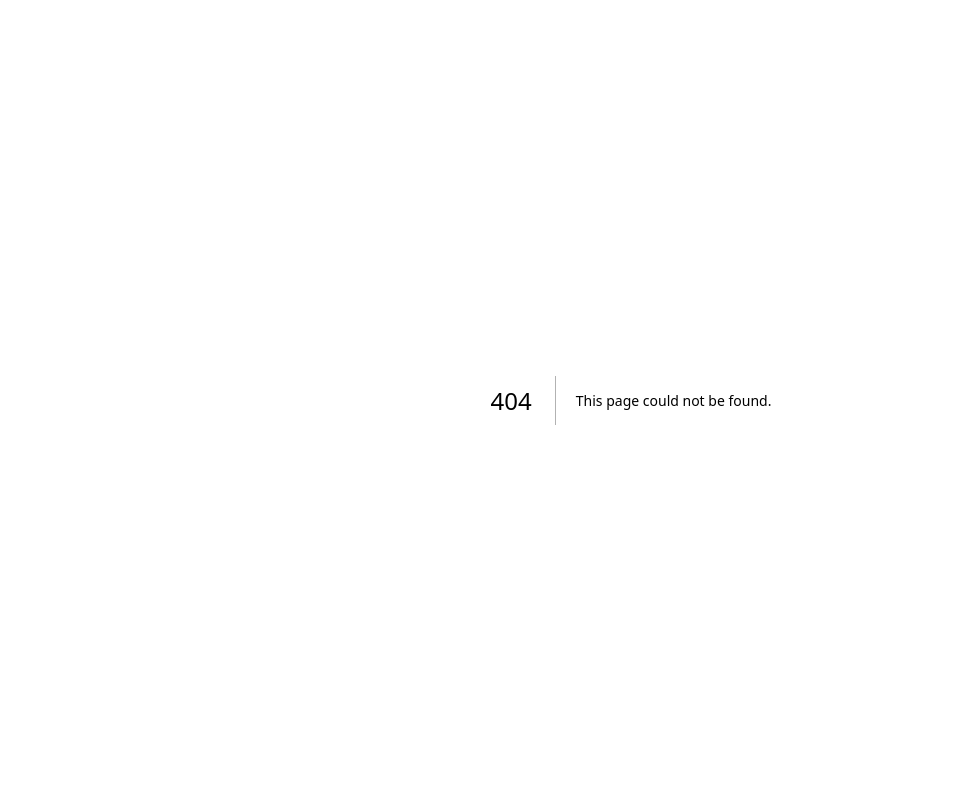
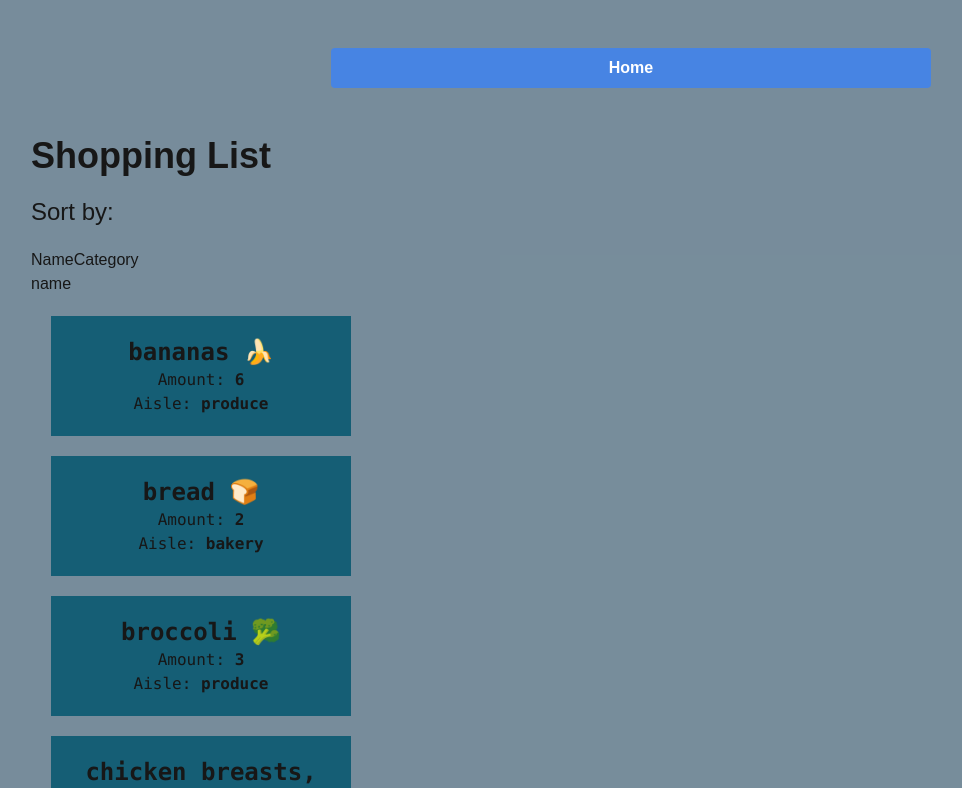
Before and after one commit to quanhuynh11/cprg306-assignments, a Next.js app: page /week-6 in a window 1280 px wide. Before the commit this address had no page. Shown: the top 788 px of the page, without its empty margins (9-971 px from the left). Built offline with nearby package versions, Linux system fonts and the light colour scheme.

Commit message:
idk how to sort ahahahha

```diff
--- a/app/page.js
+++ b/app/page.js
@@ -15,6 +15,7 @@ export default function Home() {
         <li><Link href="./week-3/" className="underline text-cyan-600 hover:text-cyan-300/75">Week-3</Link></li>
         <li><Link href="./week-4/" className="underline text-cyan-600 hover:text-cyan-300/75">Week-4</Link></li>
         <li><Link href="./week-5/" className="underline text-cyan-600 hover:text-cyan-300/75">Week-5</Link></li>
+        <li><Link href="./week-6/" className="underline text-cyan-600 hover:text-cyan-300/75">Week-6</Link></li>
       </ul>
       </section>
     </main>
--- /dev/null
+++ b/app/week-6/item-list.js
@@ -0,0 +1,123 @@
+"use client"
+
+import { useState } from "react";
+import Item from "./item";
+
+export default function ItemList() {
+
+    const [sortBy, setSortBy] = useState("name");
+    const items = [
+        {
+            "id": "1h2GJKH12gkHG31h1H",
+            "name": "milk, 4 L 🥛",
+            "quantity": 1,
+            "category": "dairy"
+        },
+        {
+            "id": "2KJH3k2j3H1k2J3K1H",
+            "name": "bread 🍞",
+            "quantity": 2,
+            "category": "bakery"
+        },
+        {
+            "id": "3h2KJH3k2j3H1k2J3",
+            "name": "eggs, dozen 🥚",
+            "quantity": 2,
+            "category": "dairy"
+        },
+        {
+            "id": "4k2J3K1H2GJKH12gk",
+            "name": "bananas 🍌",
+            "quantity": 6,
+            "category": "produce"
+        },
+        {
+            "id": "5H1h1H2KJH3k2j3H",
+            "name": "broccoli 🥦",
+            "quantity": 3,
+            "category": "produce"
+        },
+        {
+            "id": "6H1k2J3K1H2GJKH1",
+            "name": "chicken breasts, 1 kg 🍗",
+            "quantity": 1,
+            "category": "meat"
+        },
+        {
+            "id": "7gkHG31h1H2KJH3k",
+            "name": "pasta sauce 🍝",
+            "quantity": 3,
+            "category": "canned goods"
+        },
+        {
+            "id": "8j3H1k2J3K1H2GJK",
+            "name": "spaghetti, 454 g 🍝",
+            "quantity": 2,
+            "category": "dry goods"
+        },
+        {
+            "id": "9H12gkHG31h1H2KJ",
+            "name": "toilet paper, 12 pack 🧻",
+            "quantity": 1,
+            "category": "household"
+        },
+        {
+            "id": "10H3k2j3H1k2J3K1",
+            "name": "paper towels, 6 pack",
+            "quantity": 1,
+            "category": "household"
+        },
+        {
+            "id": "11k2J3K1H2GJKH12",
+            "name": "dish soap 🍽️",
+            "quantity": 1,
+            "category": "household"
+        },
+        {
+            "id": "12GJKH12gkHG31h1",
+            "name": "hand soap 🧼",
+            "quantity": 4,
+            "category": "household"
+        }
+    ]
+
+    let sortedItems = [...items].sort((a, b) => {
+        if(sortBy == "name") {
+            return a.name > b.name ? 1 : -1;
+        }
+        else if (sortBy == "category") {
+            a.category > b.category ? 1 : -1;
+        }
+
+        return 0;
+    });
+
+    return (
+        <div>
+            <section>
+                <h2 className="text-2xl py-5" >Sort by: </h2>
+
+                <section>
+                    <button type="button" onClick={() => setSortBy("name")}>Name</button>
+                    <button type="button" onClick={() => setSortBy("category")} >Category</button>
+
+                    <p>{sortBy}</p>
+                </section>
+
+            </section>
+
+            <section>
+                <ul>
+                    {sortedItems.map(currItem => (
+                        <Item
+                            key={currItem.id}
+                            name={currItem.name}
+                            quantity={currItem.quantity}
+                            category={currItem.category}
+                        />
+                    ))}
+                </ul>
+            </section>
+        </div>
+    );
+};
--- /dev/null
+++ b/app/week-6/item.js
@@ -0,0 +1,11 @@
+export default function Item({key, name, quantity, category}) {
+    return (
+        <div className="text-center w-1/4 bg-cyan-800 p-5 m-5 font-mono">
+            <ul>
+                <li className="font-bold text-2xl">{name}</li>
+                <li>Amount: <b>{quantity}</b></li>
+                <li>Aisle: <b>{category}</b></li>
+            </ul>
+        </div>
+    );
+};
--- /dev/null
+++ b/app/week-6/page.js
@@ -0,0 +1,17 @@
+import HomeButton from "../_components/home-button";
+import ItemList from "./item-list";
+
+export default function Page() {
+    return(
+        <main className="p-10 bg-sky-950/55">
+            <header className="">
+                <title>Shopping List</title>
+                <HomeButton />
+                <h1 className="text-4xl pt-10 font-bold">Shopping List</h1>
+            </header>
+            <section>
+                <ItemList />
+            </section>
+        </main>
+    );
+};
```
